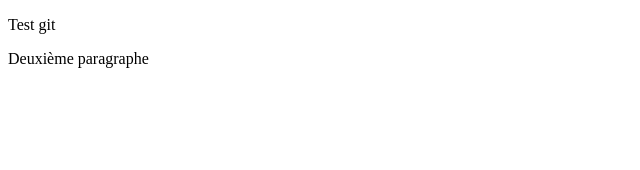
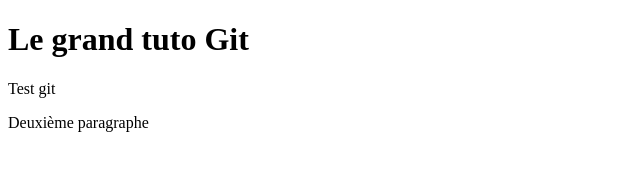
Before and after one commit to MDDiallo9/CEPPIC-Git, a plain HTML site: page index.html in a window 1280 px wide. Shown: the whole page, without its empty margins (0-640 px from the left). Drawn offline with Linux system fonts and the light colour scheme.

Commit message:
Un titre

```diff
--- a/index.html
+++ b/index.html
@@ -6,6 +6,7 @@
     <title>Document</title>
 </head>
 <body>
+    <h1>Le grand tuto Git</h1>
     <p>Test  git</p>
     <p>Deuxième paragraphe</p>
 </body>
```
